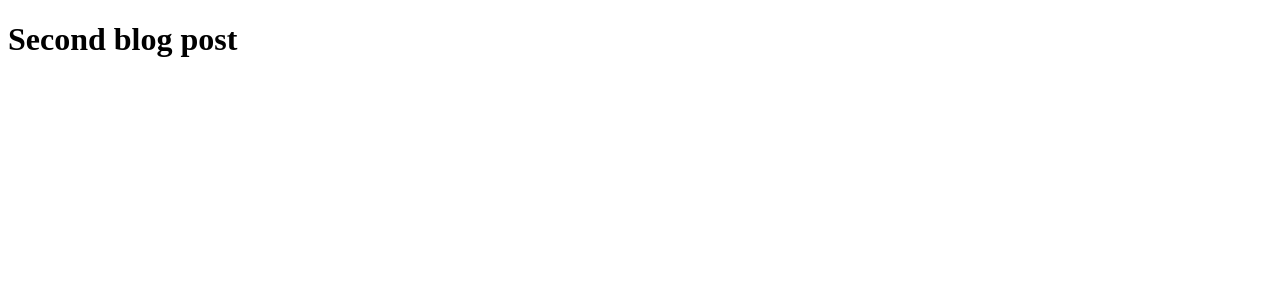
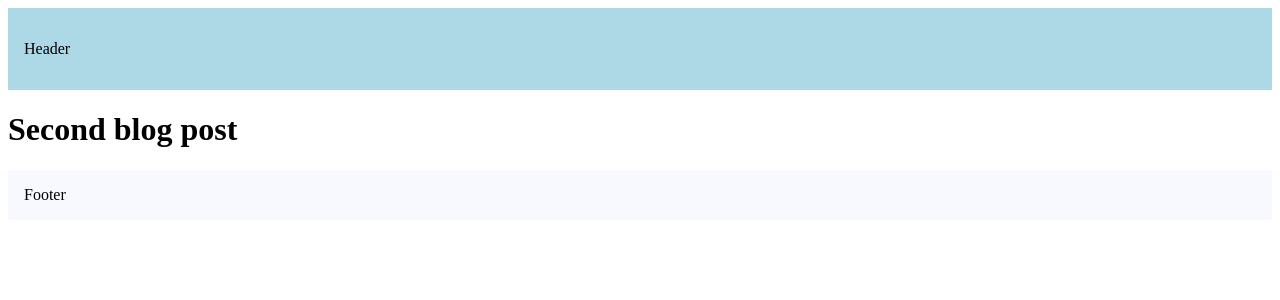
Before and after one commit to NicolasBonamy/nextjs15-sandbox, a Next.js app: page /blog/second in a window 1280 px wide. Shown: the top 300 px of the page. Built offline with nearby package versions, Linux system fonts and the light colour scheme.

Commit message:
update layout

```diff
--- a/src/app/layout.tsx
+++ b/src/app/layout.tsx
@@ -10,7 +10,15 @@
 }) {
   return (
     <html lang="en">
-      <body>{children}</body>
+      <body>
+        <header style={{ backgroundColor: "lightblue", padding: "1rem" }}>
+          <p>Header</p>
+        </header>
+        {children}
+        <footer style={{ backgroundColor: "ghostwhite", padding: "1rem" }}>
+          Footer
+        </footer>
+      </body>
     </html>
   );
 }
```
